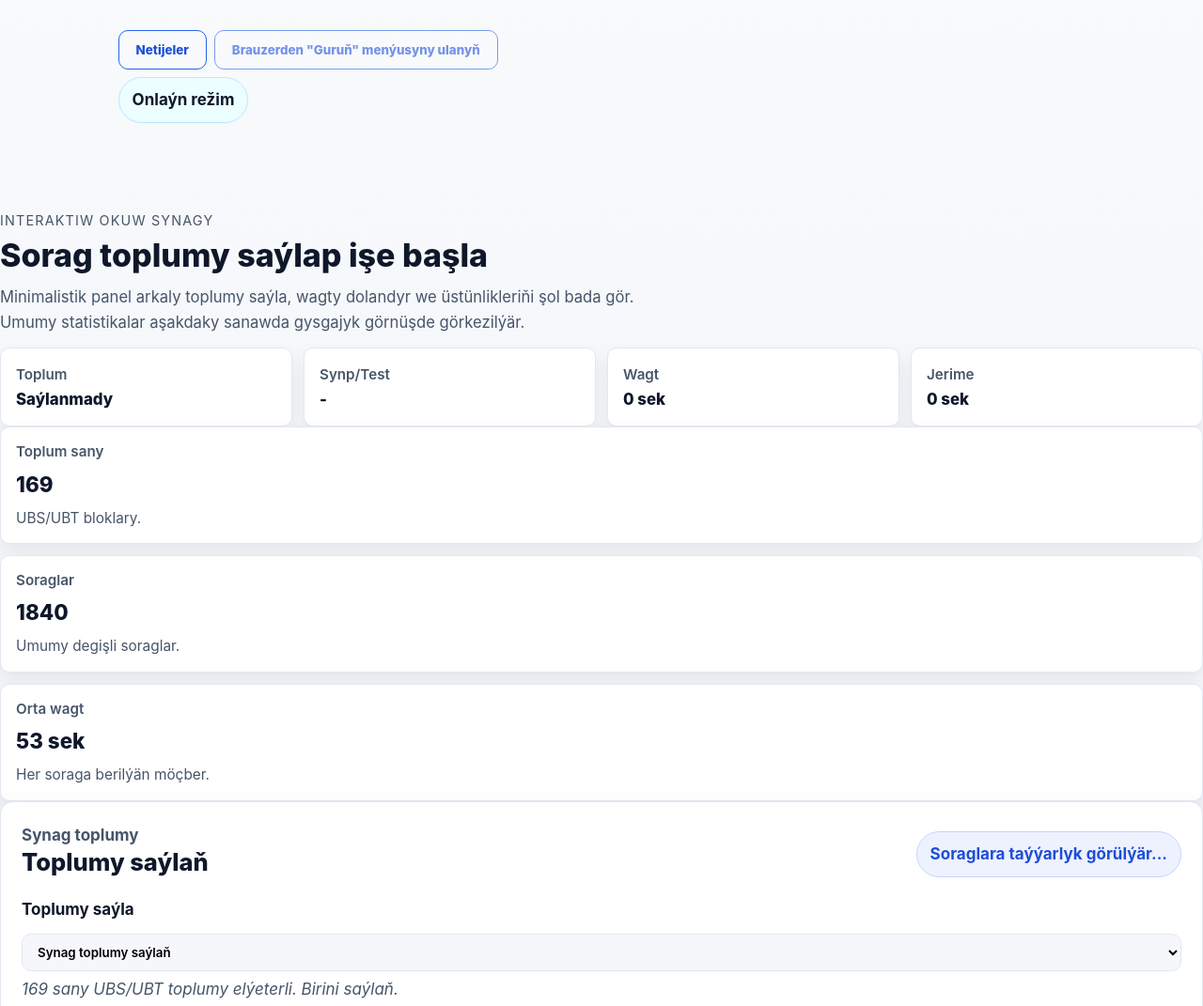
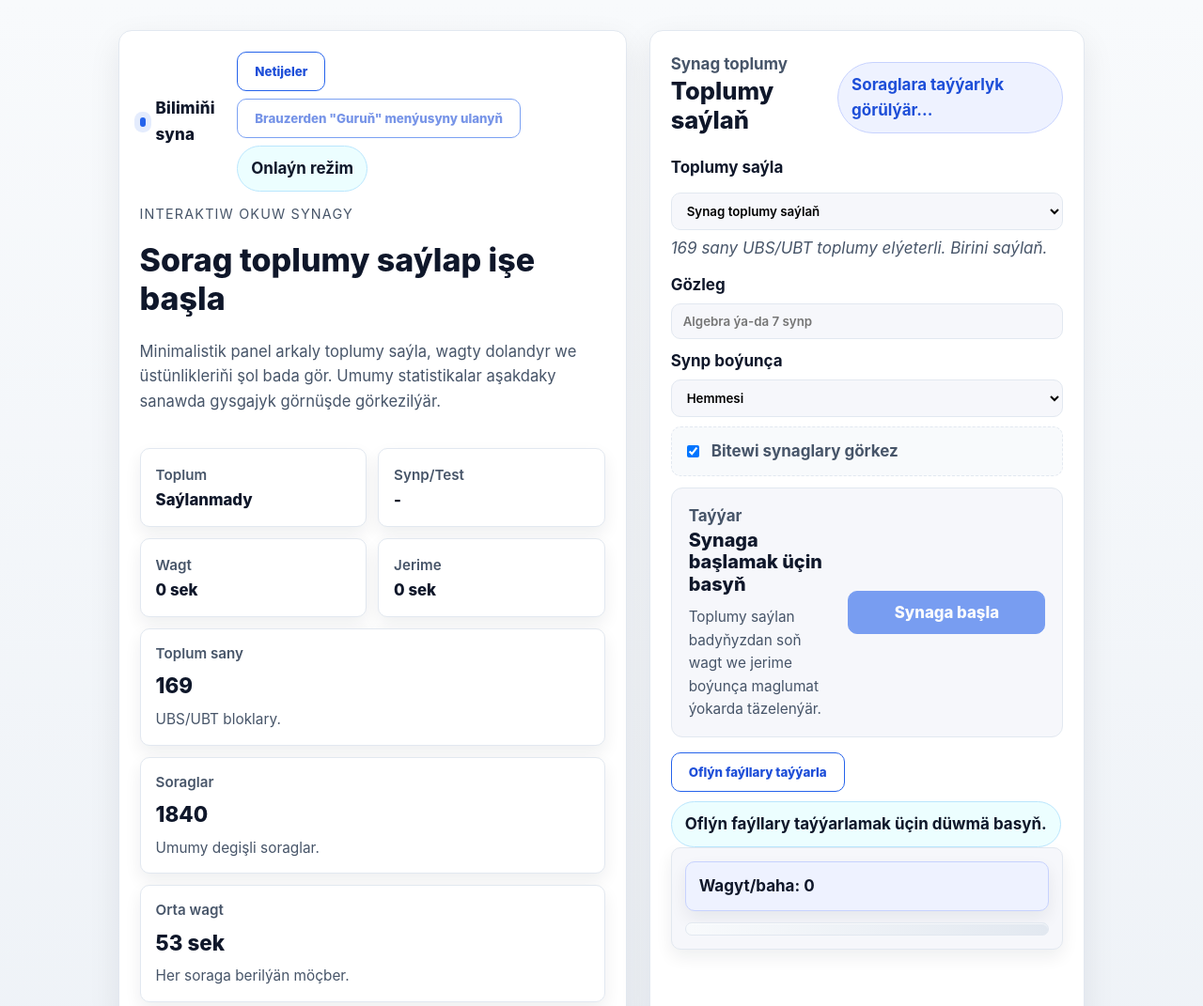
Before and after one commit to MaksatDowletow/MEKDEPUBS, a plain HTML site: page index.html in a window 1280 px wide. Shown: the top 1071 px of the page at 94% size. Drawn offline with Linux system fonts and the light colour scheme.

Commit message:
Fix hero layout structure and update analysis

```diff
--- a/index.html
+++ b/index.html
@@ -24,7 +24,13 @@
   <body>
     <div class="app-shell">
       <header id="start-screen" class="hero">
-                <div class="topbar__actions">
+        <div class="hero__text">
+          <div class="topbar" aria-label="Baş sahypa dolandyryşy">
+            <div class="brand" aria-label="Bilimiňi syna">
+              <span class="dot" aria-hidden="true"></span>
+              <span class="brand__label">Bilimiňi syna</span>
+            </div>
+            <div class="topbar__actions">
               <form action="./highscore.html">
                 <button class="ghost-button" id="view-high-scores" type="submit">
                   Netijeler
@@ -233,6 +239,7 @@
 
         <div id="feedback" class="feedback hide" role="status" aria-live="polite"></div>
       </main>
+    </div>
 
     <script src="./question-bank.js"></script>
     <script src="./script.js"></script>
```
Also changed, not shown: 1 other file.
